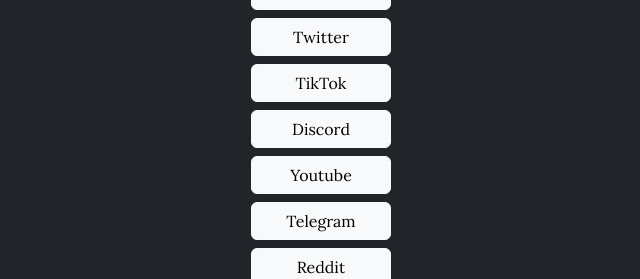
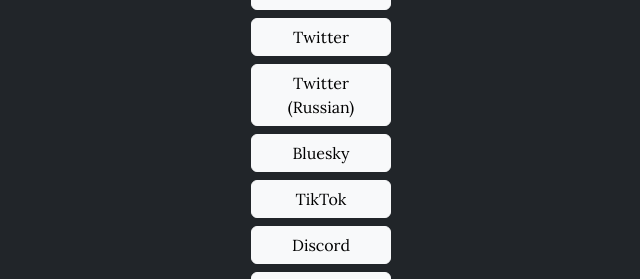
Before and after one commit to TimaGribanov/links.akfgfragments.com, a Next.js app: page / in a window 1280 px wide. Shown: the part 520-799 px from the top of the page, without its empty margins (319-959 px from the left). Built offline with nearby package versions, Linux system fonts and the light colour scheme; what mariadb would draw is missing.

Commit message:
blusky + russian

```diff
--- a/src/components/LangBtnBlock.tsx
+++ b/src/components/LangBtnBlock.tsx
@@ -10,11 +10,14 @@
         <CommonBtn key='2' linkType='Instagram' href='https://www.instagram.com/akfgfragments_com/' />
         <CommonBtn key='3' linkType='Facebook' href='https://facebook.com/akfgfragmentscom' />
         <CommonBtn key='4' linkType='Twitter' href='https://twitter.com/AkfgfragmentsEn' />
-        <CommonBtn key='5' linkType='TikTok' href='https://www.tiktok.com/@akfgfragments' />
-        <CommonBtn key='6' linkType='Discord' href='https://discord.gg/mQJ4TcjM3h' />
-        <CommonBtn key='7' linkType='Youtube' href='https://www.youtube.com/@akfgfragmentscom' />
-        <CommonBtn key='8' linkType='Telegram' href='https://t.me/akfgfragments' />
-        <CommonBtn key='9' linkType='Reddit' href='https://www.reddit.com/r/AsianKungFuGeneration/' />
+        <CommonBtn key='5' linkType='Twitter (Russian)' href='https://twitter.com/akfgfragmentsRu' />
+        <CommonBtn key='6' linkType='Bluesky' href='https://bsky.app/profile/akfgfragments.bsky.social' />
+        <CommonBtn key='7' linkType='TikTok' href='https://www.tiktok.com/@akfgfragments' />
+        <CommonBtn key='8' linkType='Discord' href='https://discord.gg/mQJ4TcjM3h' />
+        <CommonBtn key='9' linkType='Youtube' href='https://www.youtube.com/@akfgfragmentscom' />
+        <CommonBtn key='10' linkType='Telegram' href='https://t.me/akfgfragments' />
+        <CommonBtn key='11' linkType='Telegram (Russian)' href='https://t.me/akfgfragments_ru' />
+        <CommonBtn key='12' linkType='Reddit' href='https://www.reddit.com/r/AsianKungFuGeneration/' />
       </div>
     )
   }
```
